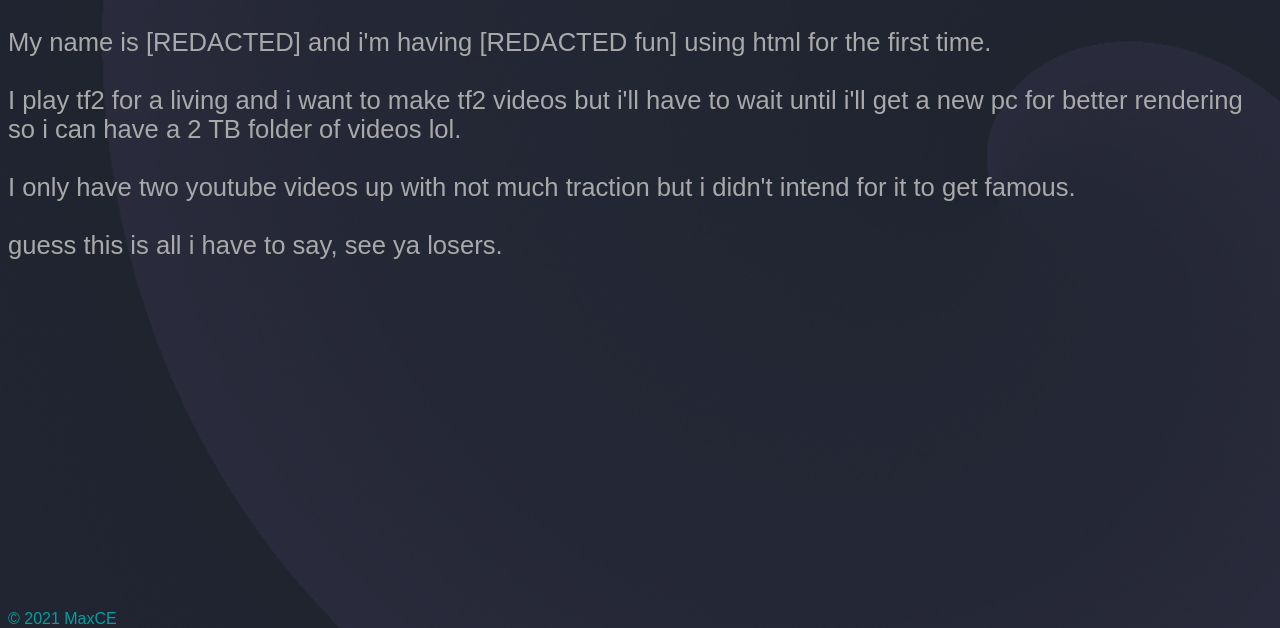
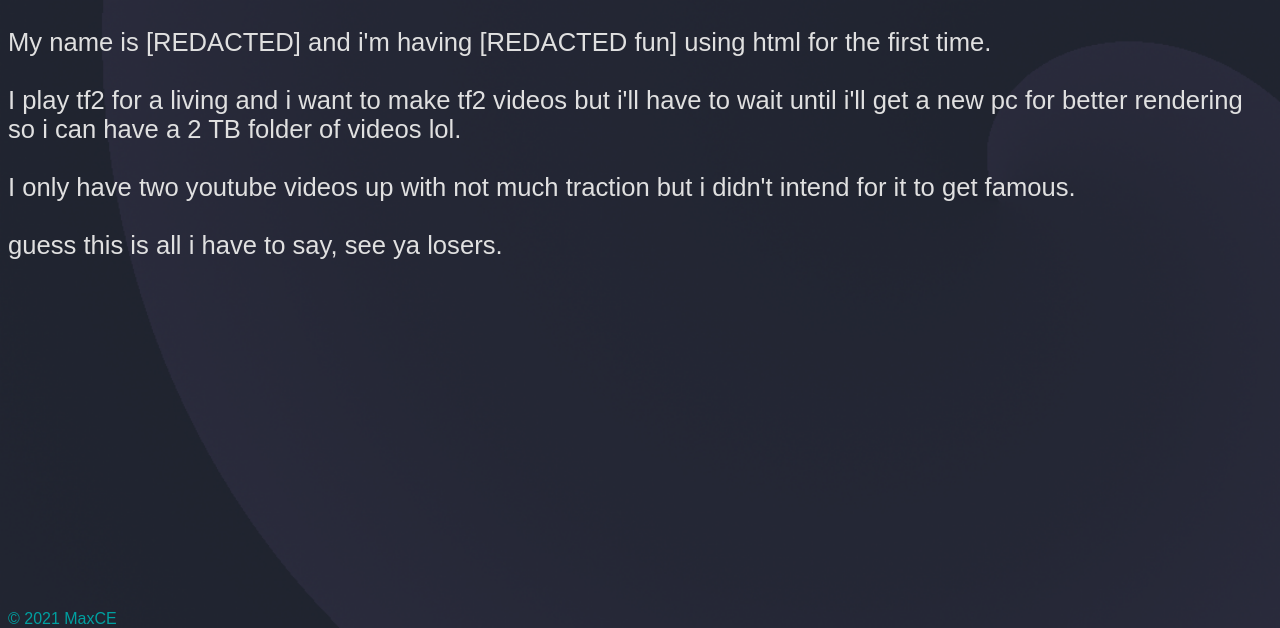
Before and after one commit to github-MaxCE/github-MaxCE.github.io, a plain HTML site: page index.html in a window 1280 px wide. Shown: the part 172-800 px from the top of the page. Drawn offline with Linux system fonts and the light colour scheme.

Commit message:
Add files via upload

```diff
--- a/index.html
+++ b/index.html
@@ -21,7 +21,7 @@
         <br/>
         <br/>
         <br/>
-        <p style="color: rgb(169, 169, 169); font-size: 2vw;">My name is [REDACTED] and i'm having [REDACTED fun] using html for the first time.<br/><br/>I play tf2 for a living and i want to make tf2 videos but i'll have to wait until i'll get a new pc for better rendering so i can have a 2 TB folder of videos lol.<br/><br/>I only have two youtube videos up with not much traction but i didn't intend for it to get famous.<br/><br/>guess this is all i have to say, see ya losers.</p>
+        <p style="font-size: 2vw;">My name is [REDACTED] and i'm having [REDACTED fun] using html for the first time.<br/><br/>I play tf2 for a living and i want to make tf2 videos but i'll have to wait until i'll get a new pc for better rendering so i can have a 2 TB folder of videos lol.<br/><br/>I only have two youtube videos up with not much traction but i didn't intend for it to get famous.<br/><br/>guess this is all i have to say, see ya losers.</p>
         <footer>© 2021 MaxCE</footer>
     </body>
 </html>
```
